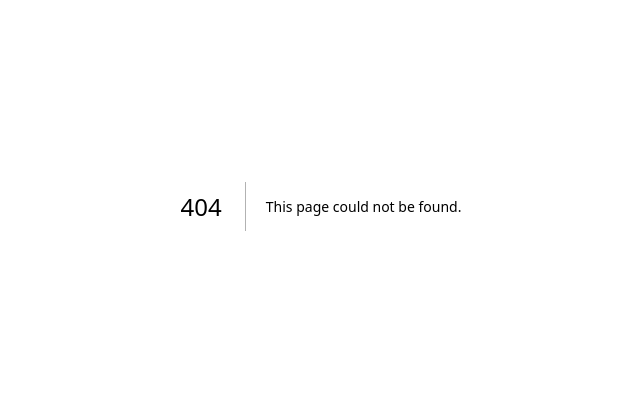
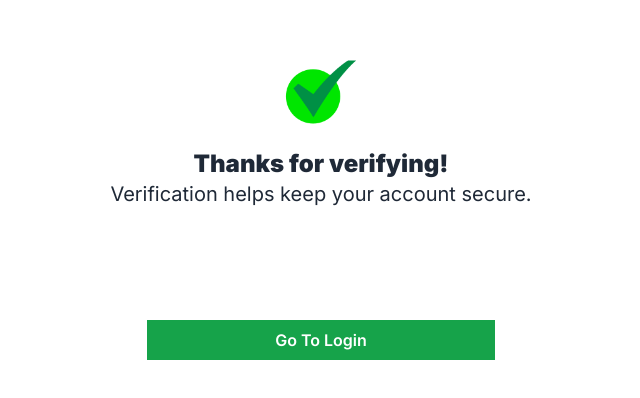
Before and after one commit to dolapoj/parts-demo, a Next.js app: page /status/verification in a window 1280 px wide. Before the commit this address had no page. Shown: the part 194-592 px from the top of the page, without its empty margins (319-959 px from the left). Built offline with nearby package versions, Linux system fonts and the light colour scheme.

Commit message:
new verification page

```diff
--- a/app/(auth)/new-password/page.tsx
+++ b/app/(auth)/new-password/page.tsx
@@ -33,19 +33,16 @@ const ResetPassword = () => {
     event.preventDefault();
     const validationErrors: { [key: string]: string } = {};
     if (!/^(?=.*[A-Za-z])(?=.*\d)(?=.*[@$!%*#?&])[A-Za-z\d@$!%*#?&]{8,}$/.test(formData.password.trim())) {
-      console.log('1')
       validationErrors.password = "Must contain at least 8 characters, one digit, one special character and one alphabet"
     }
-    if (!/^(?=.*[A-Za-z])(?=.*\d)(?=.*[@$!%*#?&])[A-Za-z\d@$!%*#?&]{8,}$/.test(formData.confirmPassword.trim())) {
-      console.log('2')
+    if (!/^(?=.*[A-Za-z])(?=.*\d)(?=.*[@$!%*#?&])[A-Za-z\d@$!%*#?&]{8,}$/.test(formData.confirmPassword.trim())) { console.log('2')
       validationErrors.confirmPassword = "Must contain at least 8 characters, one digit, one special character and one alphabet"
     }
     if (formData.password.trim() !== formData.confirmPassword.trim()) {
-      console.log('3')
       validationErrors.notEqual = "Passwords does not match"
     }
     setErrors(validationErrors)
-    await console.log(errors)
+    // await console.log(errors)
 
     //Make API calls
     if (Object.keys(validationErrors).length === 0) {
--- /dev/null
+++ b/app/status/verification/page.tsx
@@ -0,0 +1,23 @@
+import React from 'react'
+import Image from 'next/image'
+import Verify from '../../../images/verifySuccess.png'
+
+const Verification = () => {
+  return (
+    <main className='min-h-screen flex flex-col justify-center items-center p-6 text-center'>
+      <Image
+        src={Verify}
+        alt='Verify Icon'
+        // placeholder='blur'
+        className='w-20 flex justify-center'
+      />
+      <h4 className='font-black text-2xl mt-4'>Thanks for verifying!</h4>
+      <p className='text-xl'>Verification helps keep your account secure.</p>
+      <button className={`mt-28 bg-green-600 p-2 px-32 text-white font-semibold`}>
+        Go To Login
+      </button>
+    </main>
+  )
+}
+
+export default Verification
```
Also changed, not shown: images/verifySuccess.png (added).
